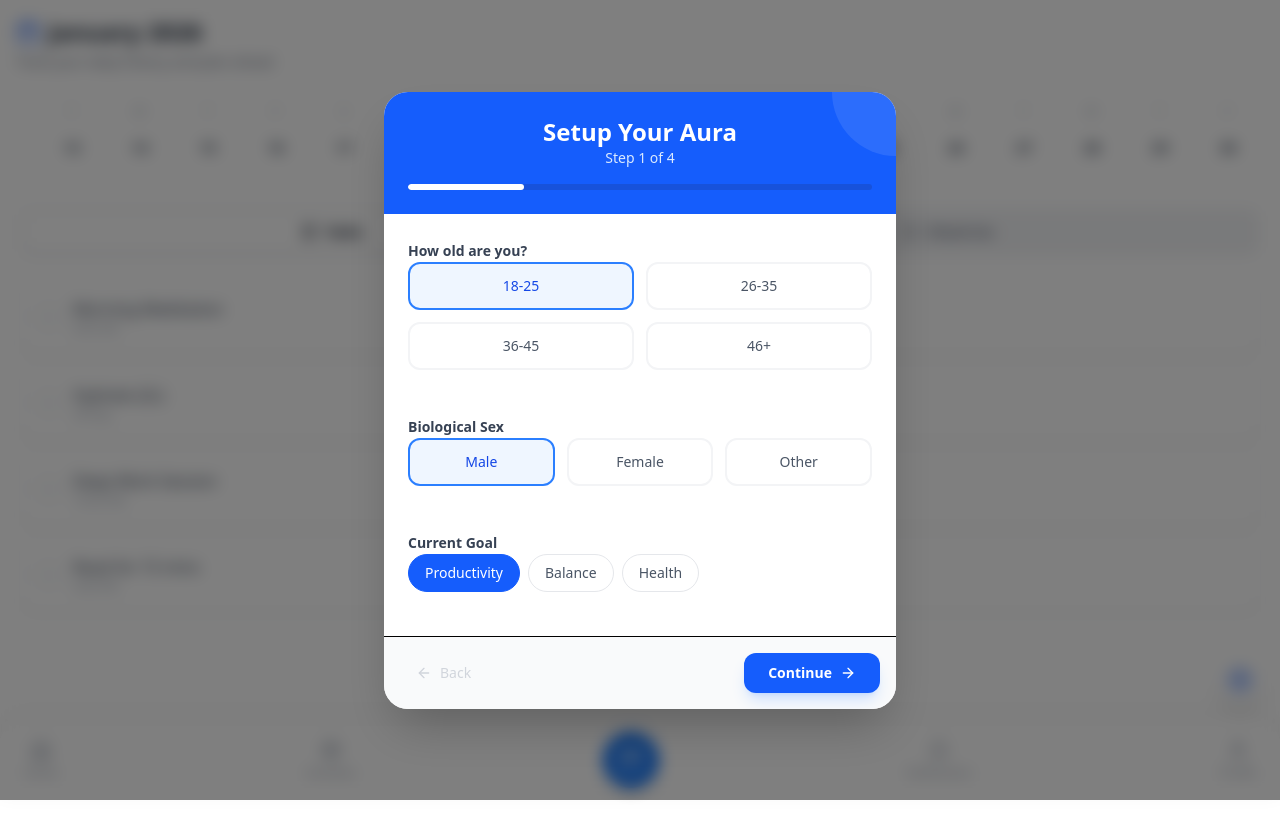
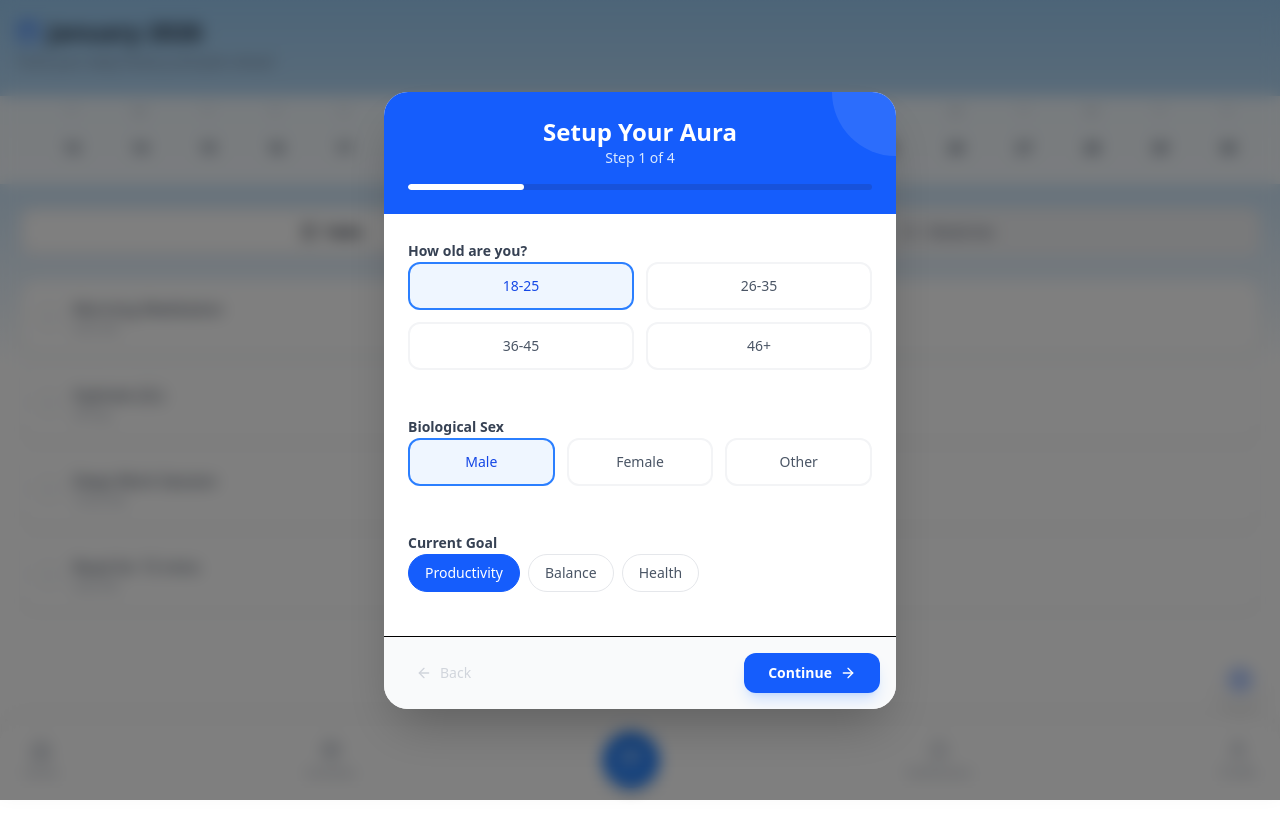
Before and after one commit to Ragul2125/Aura, a React (Vite) app in the folder Aura_frontend/Aura/: page /calendar in a window 1280 px wide. Shown: the top 838 px of the page. Built offline with nearby package versions, Linux system fonts and the light colour scheme.

Commit message:
changes done in frontend

```diff
--- a/Aura_frontend/Aura/src/pages/CalendarPage.jsx
+++ b/Aura_frontend/Aura/src/pages/CalendarPage.jsx
@@ -78,7 +78,7 @@ export default function CalendarPage() {
     };
 
     return (
-        <div className="p-4 pb-24 space-y-6 flex flex-col h-screen bg-white">
+        <div className="p-4 pb-24 space-y-6 flex flex-col h-screen ">
 
             {/* Header */}
             <div>
```
